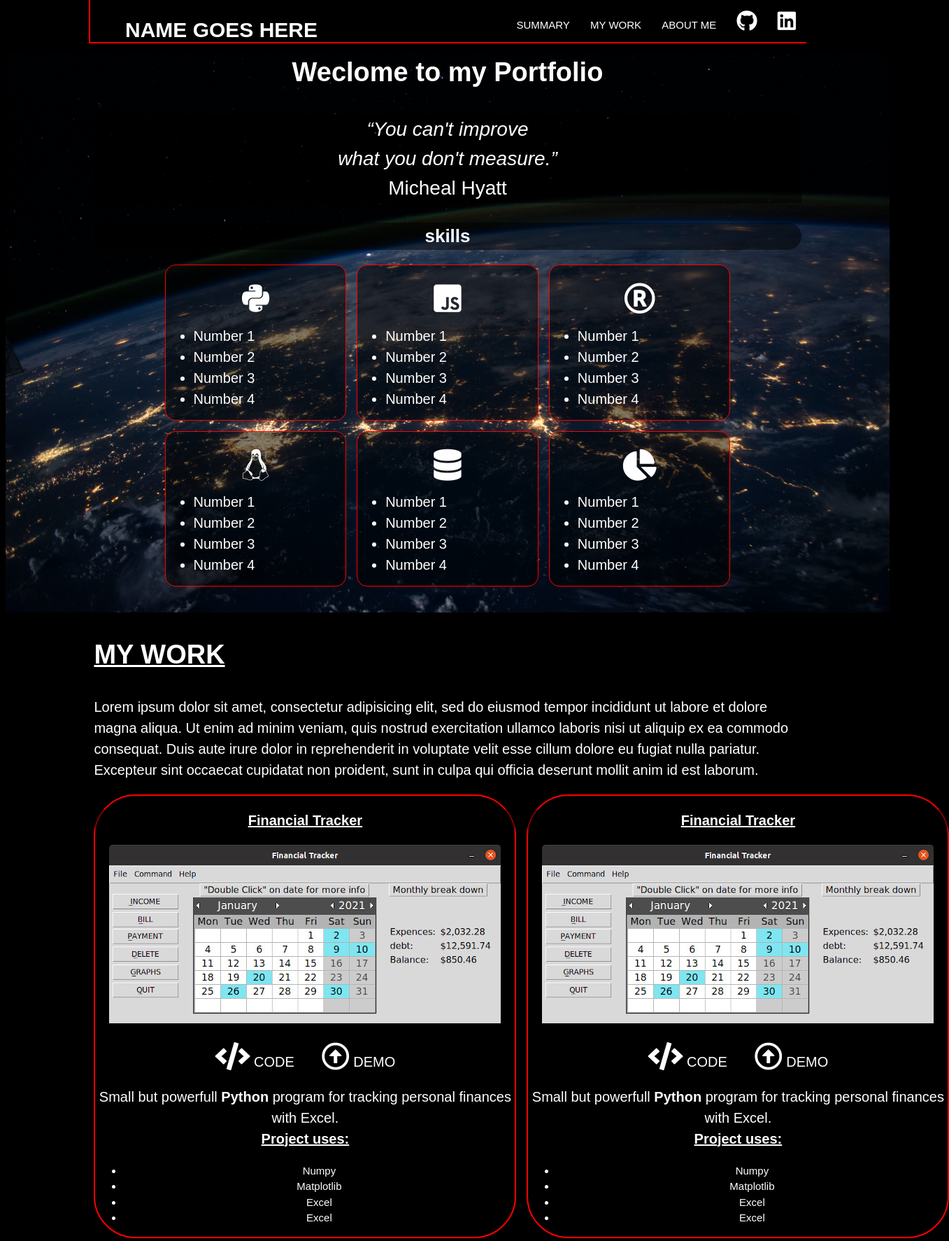
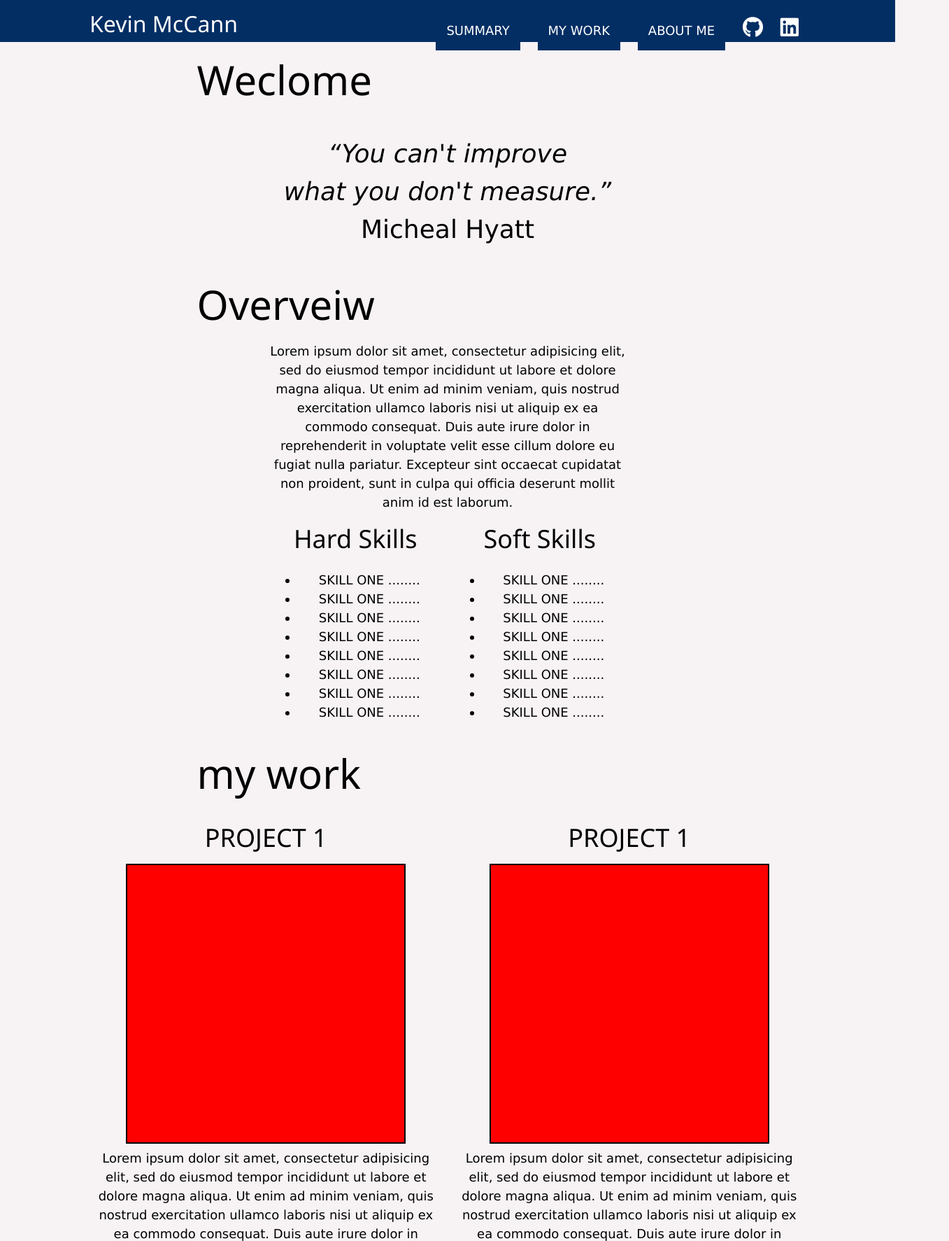
Before and after one commit to KevinMcCann-cpu/Portfolio, a plain HTML site: page index.html in a window 1280 px wide. Shown: the top 1773 px of the page at 70% size, 1357 px wide, since content can reach past the window. Drawn offline with nearby package versions, Linux system fonts and the light colour scheme.

Commit message:
full update

```diff
--- a/css/master.css
+++ b/css/master.css
@@ -1,78 +1,42 @@
 /* globals */
+:root{
+--yellow: #F8C537;
+--blue: #022E64;
+--white: #ffffff;
+--black: #000000;
+--pageHeader: 58px;
+--paragraph: 18px;
+}
 
 body{
     width: 80%
-    margin: auto;
+    margin: 0;
     padding: 0;
     font-family:sans-serif;
-    font-size: 15px;
     line-height: 1.5;
-    background-color: black;
+    background-color: #F7F3F5;
+    color: var(--black);
 }
 
 .contanier{
     width: 80%;
     margin: auto;
-/*    border-color: red;
-    border-style: solid;
-    border-width: thin;
-*/
-}
-
-
-
-.boxSkills{
-    display: grid;
-    margin: auto;
     padding: 0;
-    width: 80%;
-    min-width: 80%;
-    height: 450px;
-    grid-template-columns: auto auto auto;
-    grid-gap: 15px;
-}
-
-.skillTree{
-    border-color: red;
-    border-style: solid;
-    border-width: thin;
-    border-radius: 15px;
-    text-align: center;
-    padding-top: 25px;
-    background-color: rgba(0, 0, 0, 0.5);
-}
-
-a{
-    color: #ffffff;
-    text-decoration: none;
-}
-
-a:hover{
-    color: red;
 }
 
 /*HEADER*/
-
 header{
-    color: #ffffff;
-    margin: 0;
-    padding: 0;
+    background-color: var(--blue);
 }
 
 header .contanier{
-    max-height: 60px;
-    border-bottom: 2px red solid;
-    border-left: 2px red solid;
-    position: fixed;
-    left: 50%;
-    transform: translate(-50%, -75px);
-    background-color: #000000;
+    min-height: 60px;
 }
 
 header h1{
+    color: var(--white);
+    font-size: 32px;
     float: left;
-    padding-left: 50px;
-
 }
 
 header ul{
@@ -81,207 +45,167 @@ header ul{
 
 header li{
     display: inline;
+    padding: 10px;
+}
+
+.buttonNav, .projButn{
+    text-align: center;
+    border: none;
+    color: var(--white);
+    text-decoration: none;
+    display: inline-block;
+    transition: 0.9s;
+    background-color: var(--blue);
+    font-size: 18px;
     text-transform: uppercase;
-    padding-left: 10px;
-    padding-right: 15px;
+    padding: 15px;
+}
+
+.buttonNav:hover, .projButn:hover{
+    background-color: var(--yellow);
+    color: var(--blue);
+}
+
+.socialNav{
+    display: inline-block;
+    transition: 0.9s;
+    color: var(--white);
+    font-size: 18px;
+}
+
+.socialNav:hover{
+    color: var(--yellow);
+    transform: scale(1.5,1.5);
 }
 
 /*SUMMARY*/
-
 #summary{
-    margin-top: 75px;
-    background-image: url("../images/mainBG.jpg");
-    background-position: center;
-    background-size: cover;
-    background-repeat: no-repeat;
-    color: #ffffff;
-    min-height: 800px;
+    margin-bottom: auto;
 }
 
-#summary .contanier{
-    min-height: inherit;
+#summary .Welcome h1{
+    font-size: var(--pageHeader);
+    transform: translate(15%,0);
 }
 
-#summary h1{
+#summary .quot p{
+    font-size: 36px;
     text-align: center;
-    font-size: 38px;
 }
 
-#summary p{
-    text-align: center;
-    font-size: 28px;
+#summary .overVeiw h1{
+    font-size: var(--pageHeader);
+    transform: translate(15%,0);
 }
 
-#summary h2{
+#summary .summaryPar p{
+    margin: auto;
+    width: 50%;
+    font-size: var(--paragraph);
     text-align: center;
-    font-size: 26px;
-    background-color: rgba(0, 0, 0, 0.5);
-    background-position: center;
-    border-radius: 20px;
 }
 
-
-#summary article li{
-    text-align: left;
-    font-size: 20px;
+#summary .skillHeader{
+    text-align: center;
 }
 
-#work{
-    color: #ffffff;
+#summary .boxSkills{
+    margin: auto;
+    width: 50%;
+    display:block;
+    column-count: 2;
 }
 
-#work h1{
-    font-size: 38px;
-    text-transform: uppercase;
-    text-decoration: underline;
+#summary .hardSkills, .softSkills{
+    font-size: 18px;
+    text-align: center;
+    border: 2px #F7F3F5 solid;
+
+}
+
+/*WORK*/
+#work{
+    margin-bottom: auto;
 }
 
 #work p{
-    font-size: 20px;
+    margin: auto;
+    font-size: var(--paragraph);
+    text-align: center;
 }
 
-#work .projCon{
-    display: grid;
-    grid-template-columns: auto auto;
-    grid-gap: 15px;
+#work .workHeader h1{
+    font-size: var(--pageHeader);
+    transform: translate(15%,0);
 }
 
-#work .leftSide, .rightSide{
-    min-width: 600px;
-    text-align: center;
-    border: 2px red solid;
-    border-radius: 60px;
+#work .projects{
+    vertical-align: top;
+    margin: auto;
+    display:block;
+    column-count: 2;
 }
 
-
-#about{
-    min-height: 400px;
-    background-image: url("../images/aboutMe.jpg");
-    background-position: center;
-    background-size: cover;
-    background-repeat: no-repeat;
+#work .pros1, .pros2, .pros3, .pros4{
+    text-align: center;
+    border: 2px #F7F3F5 solid;
 }
 
-#about .contanier{
-    min-height: inherit;
-    color: #ffffff;
+#work .image{
+    transition: 0.09s;
+    display: inline-block;
+    width: 400px;
+    height: 400px;
+    background-color: red;
+    border: 2px black solid;
 }
 
-#about h1{
-    font-size: 28px;
-    text-decoration: underline;
-    text-transform: uppercase;
+.image .overlay{
+    left: inherit;
+    transition: 0.9s;
+    position: absolute;
+    background-color: var(--blue);
+    opacity: 0;
+    width: 0;
+    height: inherit;
+}
+
+#work .image:hover .overlay{
+    width: 200px;
+    opacity: 1;
+}
+
+#work .projButn{
+    transform: translate(0,25px);
+}
+
+/*ABOUT ME*/
+#about .aboutHeader h1{
+    font-size: var(--pageHeader);
+    transform: translate(15%,0);
 }
 
 #about p{
-    font-size: 20px;
+    margin: auto;
+    width: 50%;
+    font-size: var(--paragraph);
+    text-align: center;
 }
 
-#about h1, p{
-    background-color: rgba(0,0,0,0.5);
+/*FOOTER*/
+footer{
+    background-color: var(--blue);
 }
 
-footer{
+footer .contanier{
     min-height: 60px;
 }
 
-footer .contanier{
-    border-top-color: red;
-    border-top-width: 2px;
-    border-top-style: solid;
-    border-right-color: red;
-    border-right-width: 2px;
-    border-right-style: solid;
-    min-height: inherit;
-}
-
 footer ul{
-    text-align: center;
+    float: right;
 }
 
 footer li{
     display: inline;
-    text-decoration: none;
-    padding-left: 15px;
+    padding: 10px;
 }
-
-@media only screen
-
-  and (min-device-width: 375px)
-
-/*  and (max-device-width: 812px) */
-
-  and (-webkit-min-device-pixel-ratio: 3) {
-
-      body{
-          width: 80%
-          margin: auto;
-          padding: 0;
-          font-family:sans-serif;
-          font-size: 15px;
-          line-height: 1.5;
-          background-color: black;
-      }
-
-      .boxSkills{
-          display: grid;
-          margin: auto;
-          padding: 0;
-          width: 80%;
-          min-width: 80%;
-          height: 450px;
-          grid-template-columns: auto auto;
-          grid-gap: 10px;
-      }
-
-      header{
-          min-width: inherit;
-          min-height: 200px;
-          padding: 0;
-          margin: 0;
-      }
-
-      header .contanier{
-          position: absolute;
-          min-height: 250px;
-          min-width: inherit;
-
-      }
-      header h1{
-          padding-top: 70px;
-          text-align: center;
-          font-size: 22px;
-      }
-
-      header a{
-        text-align: center;
-      }
-
-      #work{
-          margin-top: 700px;
-      }
-
-      #work p, h1{
-          text-align: center;
-      }
-
-
-      #work .projCon{
-          display: grid;
-          grid-template-columns: auto;
-          grid-gap: 15px;
-
-      }
-
-      #work .leftSide, .rightSide{
-          min-width: 300px;
-          text-align: center;
-          border: 2px red solid;
-          border-radius: 60px;
-      }
-
-      .projectImg{
-        width: 300px;
-      }
-
-}
--- a/index.html
+++ b/index.html
@@ -8,20 +8,20 @@
         <meta name="author" content="Kevin McCann">
         <title>Welcome</title>
         <link rel="stylesheet" href="./css/master.css">
-    <!--    <link rel="stylesheet" href="https://cdnjs.cloudflare.com/ajax/libs/font-awesome/4.7.0/css/font-awesome.min.css"> -->
         <link rel="stylesheet" href="https://use.fontawesome.com/releases/v5.0.8/css/all.css">
+        <link rel="stylesheet" href="https://www.w3schools.com/w3css/4/w3.css">
     </head>
     <body>
         <header>
             <div class="contanier">
-                <h1>NAME GOES HERE</h1>
+                <h1>Kevin McCann</h1>
                 <nav>
                     <ul>
-                        <li> <a href="#summary">summary</a></li>
-                        <li> <a href="#work">my work</a></li>
-                        <li> <a href="#about">about me</a></li>
-                        <li> <a href="#"><span class="fab fa-github fa-2x"></a></li>
-                        <li> <a href="#"><span class="fab fa-linkedin fa-2x"></span></a></li>
+                        <li> <a href="#summary" class="buttonNav"><span>Summary</span></a> </li>
+                        <li> <a href="#work" class="buttonNav"><span>my work</span></a></li>
+                        <li> <a href="#about" class="buttonNav"><span>about me</span></a></li>
+                        <li> <a href="#"><span class="fab fa-github fa-2x socialNav"></a></li>
+                        <li> <a href="#"><span class="fab fa-linkedin fa-2x socialNav"></span></a></li>
                     </ul>
                 </nav>
             </div>
@@ -29,65 +29,44 @@
 
         <section id="summary">
             <div class="contanier">
-                <h1>Weclome to my Portfolio</h1>
-                <p><i><q>You can't improve<br>what you don't measure.</q></i><br>Micheal Hyatt</p>
+                <div class="Welcome"><h1>Weclome</h1></div>
+                <div class="quot"><p><i><q>You can't improve<br>what you don't measure.</q></i><br>Micheal Hyatt</p></div>
 
-                <h2>skills</h2>
+                <div class="overVeiw">
+                    <h1>Overveiw</h1>
+                </div>
+                <div class="summaryPar">
+                    <p>Lorem ipsum dolor sit amet, consectetur adipisicing elit, sed do eiusmod tempor incididunt ut labore et dolore magna aliqua. Ut enim ad minim veniam, quis nostrud exercitation ullamco laboris nisi ut aliquip ex ea commodo consequat. Duis aute irure dolor in reprehenderit in voluptate velit esse cillum dolore eu fugiat nulla pariatur. Excepteur sint occaecat cupidatat non proident, sunt in culpa qui officia deserunt mollit anim id est laborum.</p>
+                </div>
+
+
                         <div class="boxSkills">
-                    <article class="skillTree">
-                        <i class="fab fa-python fa-3x" aria-hidden></i>
+                            <div class="hardSkills">
+                                <div class="skillHeader"><h1>Hard Skills</h1></div>
                                 <ul>
-                            <li>Number 1</li>
-                            <li>Number 2</li>
-                            <li>Number 3</li>
-                            <li>Number 4</li>
+                                    <li>SKILL ONE ........</li>
+                                    <li>SKILL ONE ........</li>
+                                    <li>SKILL ONE ........</li>
+                                    <li>SKILL ONE ........</li>
+                                    <li>SKILL ONE ........</li>
+                                    <li>SKILL ONE ........</li>
+                                    <li>SKILL ONE ........</li>
+                                    <li>SKILL ONE ........</li>
                                 </ul>
-                    </article>
-                    <article class="skillTree">
-                        <i class="fab fa-js-square fa-3x" aria-hidden></i>
+                            </div>
+                            <div class="softSkills">
+                                <div class="skillHeader"><h1>Soft Skills</h1></div>
                                 <ul>
-                            <li>Number 1</li>
-                            <li>Number 2</li>
-                            <li>Number 3</li>
-                            <li>Number 4</li>
+                                    <li>SKILL ONE ........</li>
+                                    <li>SKILL ONE ........</li>
+                                    <li>SKILL ONE ........</li>
+                                    <li>SKILL ONE ........</li>
+                                    <li>SKILL ONE ........</li>
+                                    <li>SKILL ONE ........</li>
+                                    <li>SKILL ONE ........</li>
+                                    <li>SKILL ONE ........</li>
                                 </ul>
-                    </article>
-                    <article class="skillTree">
-                        <i class="far fa-registered fa-3x" aria-hidden></i>
-                        <ul>
-                            <li>Number 1</li>
-                            <li>Number 2</li>
-                            <li>Number 3</li>
-                            <li>Number 4</li>
-                        </ul>
-                    </article>
-                    <article class="skillTree">
-                        <i class="fab fa-linux fa-3x" aria-hidden></i>
-                        <ul>
-                            <li>Number 1</li>
-                            <li>Number 2</li>
-                            <li>Number 3</li>
-                            <li>Number 4</li>
-                        </ul>
-                    </article>
-                    <article class="skillTree">
-                        <i class="fas fa-database fa-3x" aria-hidden></i>
-                        <ul>
-                            <li>Number 1</li>
-                            <li>Number 2</li>
-                            <li>Number 3</li>
-                            <li>Number 4</li>
-                        </ul>
-                    </article>
-                    <article class="skillTree">
-                        <i class="fas fa-chart-pie fa-3x" aria-hidden></i>
-                        <ul>
-                            <li>Number 1</li>
-                            <li>Number 2</li>
-                            <li>Number 3</li>
-                            <li>Number 4</li>
-                        </ul>
-                    </article>
+                            </div>
 
                         </div>
             </div>
@@ -95,84 +74,54 @@
 
         <section id="work">
             <div class="contanier">
+                <div class="workHeader">
                     <h1>my work</h1>
-                <p>Lorem ipsum dolor sit amet, consectetur adipisicing elit, sed do eiusmod tempor incididunt ut labore et dolore magna aliqua. Ut enim ad minim veniam, quis nostrud exercitation ullamco laboris nisi ut aliquip ex ea commodo consequat. Duis aute irure dolor in reprehenderit in voluptate velit esse cillum dolore eu fugiat nulla pariatur. Excepteur sint occaecat cupidatat non proident, sunt in culpa qui officia deserunt mollit anim id est laborum.</p>
-                <div class="projCon">
-
-                    <div class="leftSide">
-                        <article class="projects">
-                            <p><b><u>Financial Tracker</u></b></p>
-                            <img src="./images/thums/billTracker.jpg" alt="Not loading" class="projectImg">
-                            <br><p><a href="#"> <i class="fas fa-code fa-2x" aria-hidden></i> CODE</a>&nbsp;&nbsp;&nbsp;&nbsp;&nbsp;&nbsp;
-                            <a href="#"> <i class="far fa-arrow-alt-circle-up fa-2x" aria-hidden></i> DEMO</a></p>
-                            <p>Small but powerfull <b>Python</b> program for tracking personal finances
-                                with Excel.<br><b><u>Project uses:</u></b></p>
-                            <ul>
-                                <li>Numpy</li>
-                                <li>Matplotlib</li>
-                                <li>Excel</li>
-                                <li>Excel</li>
-                            </ul>
-                        </article>
                 </div>
 
-                    <div class="leftSide">
-                        <article class="projects">
-                            <p><b><u>Financial Tracker</u></b></p>
-                            <img src="./images/thums/billTracker.jpg" alt="Not loading" class="projectImg">
-                            <br><p><a href="#"> <i class="fas fa-code fa-2x" aria-hidden></i> CODE</a>&nbsp;&nbsp;&nbsp;&nbsp;&nbsp;&nbsp;
-                            <a href="#"> <i class="far fa-arrow-alt-circle-up fa-2x" aria-hidden></i> DEMO</a></p>
-                            <p>Small but powerfull <b>Python</b> program for tracking personal finances
-                                with Excel.<br><b><u>Project uses:</u></b></p>
-                            <ul>
-                                <li>Numpy</li>
-                                <li>Matplotlib</li>
-                                <li>Excel</li>
-                                <li>Excel</li>
-                            </ul>
-                        </article>
+                <div class="projects">
+
+                    <div class="pros1">
+                        <h1>PROJECT 1</h1>
+                        <div class="image">
+                            <div class="overlay"><a href="#" class=projButn>CODE</a><a href="#" class=projButn>DEMO</a></div>
                         </div>
-                    <div class="rightSide">
-                        <article class="projects">
-                            <p><b><u>Financial Tracker</u></b></p>
-                            <img src="./images/thums/billTracker.jpg" alt="Not loading" class="projectImg">
-                            <br><p><a href="#"> <i class="fas fa-code fa-2x" aria-hidden></i> CODE</a>&nbsp;&nbsp;&nbsp;&nbsp;&nbsp;&nbsp;
-                            <a href="#"> <i class="far fa-arrow-alt-circle-up fa-2x" aria-hidden></i> DEMO</a></p>
-                            <p>Small but powerfull <b>Python</b> program for tracking personal finances
-                                with Excel.<br><b><u>Project uses:</u></b></p>
-                            <ul>
-                                <li>Numpy</li>
-                                <li>Matplotlib</li>
-                                <li>Excel</li>
-                                <li>Excel</li>
-                            </ul>
-                        </article>
+                        <p>Lorem ipsum dolor sit amet, consectetur adipisicing elit, sed do eiusmod tempor incididunt ut labore et dolore magna aliqua. Ut enim ad minim veniam, quis nostrud exercitation ullamco laboris nisi ut aliquip ex ea commodo consequat. Duis aute irure dolor in reprehenderit in voluptate velit esse cillum dolore eu fugiat nulla pariatur. Excepteur sint occaecat cupidatat non proident, sunt in culpa qui officia deserunt mollit anim id est laborum.</p>
                     </div>
-                    <div class="rightSide">
-                        <article class="projects">
-                            <p><b><u>Financial Tracker</u></b></p>
-                            <img src="./images/thums/billTracker.jpg" alt="Not loading" class="projectImg">
-                            <br><p><a href="#"> <i class="fas fa-code fa-2x" aria-hidden></i> CODE</a>&nbsp;&nbsp;&nbsp;&nbsp;&nbsp;&nbsp;
-                            <a href="#"> <i class="far fa-arrow-alt-circle-up fa-2x" aria-hidden></i> DEMO</a></p>
-                            <p>Small but powerfull <b>Python</b> program for tracking personal finances
-                                with Excel.<br><b><u>Project uses:</u></b></p>
-                            <ul>
-                                <li>Numpy</li>
-                                <li>Matplotlib</li>
-                                <li>Excel</li>
-                                <li>Excel</li>
-                            </ul>
-                        </article>
+
+                    <div class="pros2">
+                        <h1>PROJECT 1</h1>
+                        <div class="image">
+                            <div class="overlay"><a href="#" class=projButn>CODE</a><a href="#" class=projButn>DEMO</a></div>
                         </div>
+                        <p>Lorem ipsum dolor sit amet, consectetur adipisicing elit, sed do eiusmod tempor incididunt ut labore et dolore magna aliqua. Ut enim ad minim veniam, quis nostrud exercitation ullamco laboris nisi ut aliquip ex ea commodo consequat. Duis aute irure dolor in reprehenderit in voluptate velit esse cillum dolore eu fugiat nulla pariatur. Excepteur sint occaecat cupidatat non proident, sunt in culpa qui officia deserunt mollit anim id est laborum.</p>
                     </div>
+
+                    <div class="pros3">
+                        <h1>PROJECT 1</h1>
+                        <div class="image">
+                            <div class="overlay"><a href="#" class=projButn>CODE</a><a href="#" class=projButn>DEMO</a></div>
+                        </div>
+                        <p>Lorem ipsum dolor sit amet, consectetur adipisicing elit, sed do eiusmod tempor incididunt ut labore et dolore magna aliqua. Ut enim ad minim veniam, quis nostrud exercitation ullamco laboris nisi ut aliquip ex ea commodo consequat. Duis aute irure dolor in reprehenderit in voluptate velit esse cillum dolore eu fugiat nulla pariatur. Excepteur sint occaecat cupidatat non proident, sunt in culpa qui officia deserunt mollit anim id est laborum.</p>
+                    </div>
+
+                    <div class="pros4">
+                        <h1>PROJECT 1</h1>
+                        <div class="image">
+                            <div class="overlay"><a href="#" class=projButn>CODE</a><a href="#" class=projButn>DEMO</a></div>
+                        </div>
+                        <p>Lorem ipsum dolor sit amet, consectetur adipisicing elit, sed do eiusmod tempor incididunt ut labore et dolore magna aliqua. Ut enim ad minim veniam, quis nostrud exercitation ullamco laboris nisi ut aliquip ex ea commodo consequat. Duis aute irure dolor in reprehenderit in voluptate velit esse cillum dolore eu fugiat nulla pariatur. Excepteur sint occaecat cupidatat non proident, sunt in culpa qui officia deserunt mollit anim id est laborum.</p>
                     </div>
 
                 </div>
+
+
+            </div>
+
         </section>
 
         <section id="about">
             <div class="contanier">
-                <h1>about me</h1>
+                <div class="aboutHeader"><h1>about me</h1></div>
                 <p>Lorem ipsum dolor sit amet, consectetur adipisicing elit, sed do eiusmod tempor incididunt ut labore et dolore magna aliqua. Ut enim ad minim veniam, quis nostrud exercitation ullamco laboris nisi ut aliquip ex ea commodo consequat. Duis aute irure dolor in reprehenderit in voluptate velit esse cillum dolore eu fugiat nulla pariatur. Excepteur sint occaecat cupidatat non proident, sunt in culpa qui officia deserunt mollit anim id est laborum.</p>
             </div>
         </section>
@@ -180,13 +129,12 @@
         <footer>
             <div class="contanier">
                 <ul>
-                    <li>
-                        <li> <a href="#"><span class="fab fa-github fa-2x"></a></li>
-                        <li> <a href="#"><span class="fab fa-linkedin fa-2x"></span></a></li>
-                    </li>
+                        <li> <a href="#"><span class="fab fa-github fa-2x socialNav"></a></li>
+                        <li> <a href="#"><span class="fab fa-linkedin fa-2x socialNav"></span></a></li>
                 </ul>
             </div>
         </footer>
 
+
     </body>
 </html>
```
Lines whose indentation alone changed are shown as unchanged.
